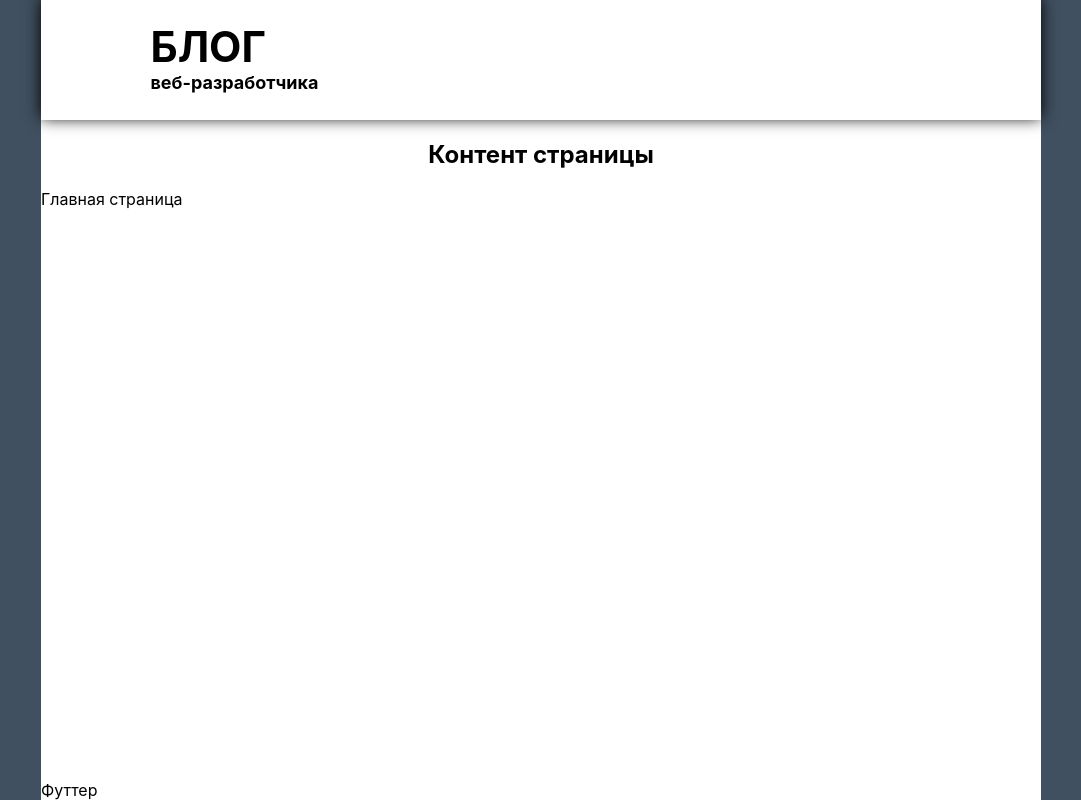
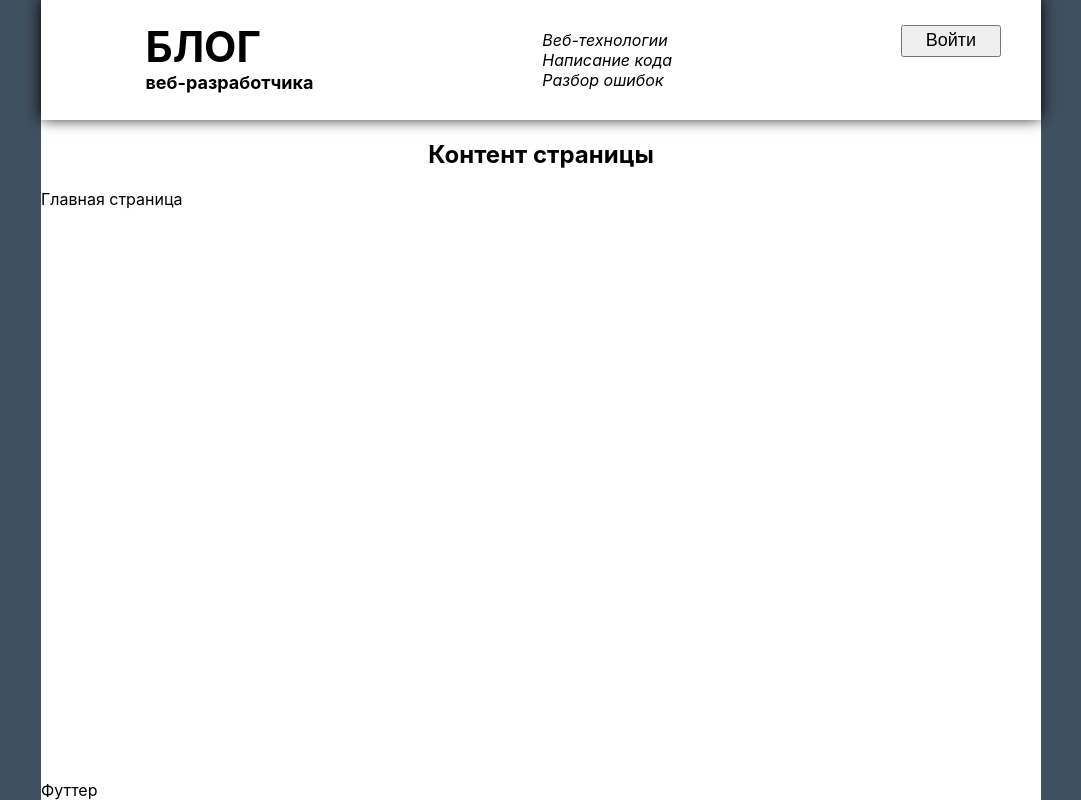
Before and after one commit to Zhiga-noff/react-blog, a React (Create React App) app: page / in a window 1280 px wide. Shown: the whole page, without its empty margins (99-1180 px from the left). Built offline with nearby package versions, Linux system fonts and the light colour scheme; a web font is replaced by a local one.

Commit message:
Вроде как доверстали внешний вид шляпы

```diff
--- a/src/components/header/Header.jsx
+++ b/src/components/header/Header.jsx
@@ -1,10 +1,22 @@
 import styled from 'styled-components';
-import { Logo } from './components';
+import { ControlPanel, Logo } from './components';
+
+const Discription = styled.div`
+  font-style: italic;
+`;
 
 const HeaderContainer = ({ className }) => {
   return (
     <header className={className}>
       <Logo />
+      <Discription>
+        Веб-технологии
+        <br />
+        Написание кода
+        <br />
+        Разбор ошибок
+      </Discription>
+      <ControlPanel />
     </header>
   );
 };
@@ -18,4 +30,8 @@
   top: 0;
   background-color: white;
   width: 1000px;
+
+  display: flex;
+  justify-content: space-between;
+  align-items: center;
 `;
--- /dev/null
+++ b/src/components/header/components/control-panel/ControlPanel.jsx
@@ -0,0 +1,31 @@
+import React from 'react';
+import styled from 'styled-components';
+import { Icon } from '../../../icon/Icon';
+
+const RightAligned = styled.div`
+  display: flex;
+  justify-content: flex-end;
+`;
+
+const Button = styled.button`
+  font-size: 18px;
+  width: 100px;
+  height: 32px;
+`;
+
+const ControlPanelContainer = ({ className }) => {
+  return (
+    <div className={className}>
+      <RightAligned>
+        <Button>Войти</Button>
+      </RightAligned>
+      <RightAligned>
+        <Icon id={'fa-backward'} margin={'10px 0 0 0'} />
+        <Icon id={'fa-file-text-o'} margin={'10px 0 0 15px'} />
+        <Icon id={'fa-users'} margin={'10px 0 0 15px'} />
+      </RightAligned>
+    </div>
+  );
+};
+
+export const ControlPanel = styled(ControlPanelContainer)``;
--- a/src/components/header/components/index.js
+++ b/src/components/header/components/index.js
@@ -1 +1,2 @@
 export * from './logo/Logo';
+export * from './control-panel/ControlPanel';
--- a/src/components/header/components/logo/Logo.jsx
+++ b/src/components/header/components/logo/Logo.jsx
@@ -1,16 +1,6 @@
 import React from 'react';
 import styled from 'styled-components';
-
-const IconContainer = ({ className }) => (
-  <div className={className}>
-    <i className={'fa fa-code'} aria-hidden={'true'}></i>
-  </div>
-);
-
-const Icon = styled(IconContainer)`
-  font-size: 70px;
-  margin-right: 15px;
-`;
+import { Icon } from '../../../icon/Icon';
 
 const LargeText = styled.div`
   font-size: 42px;
@@ -25,7 +15,7 @@
 const LogoContainer = ({ className }) => {
   return (
     <div className={className}>
-      <Icon />
+      <Icon id={'fa-code'} size={'70px'} margin={'0 10px 0 0'} />
       <div>
         <LargeText>БЛОГ</LargeText>
         <SmallText>веб-разработчика</SmallText>
--- /dev/null
+++ b/src/components/icon/Icon.jsx
@@ -0,0 +1,13 @@
+import styled from 'styled-components';
+import React from 'react';
+
+const IconContainer = ({ className, id }) => (
+  <div className={className}>
+    <i className={`fa ${id}`} aria-hidden={'true'}></i>
+  </div>
+);
+
+export const Icon = styled(IconContainer)`
+  font-size: ${({ size = '24px' }) => size};
+  margin: ${({ margin = '0' }) => margin};
+`;
--- a/src/components/index.js
+++ b/src/components/index.js
@@ -1 +1,2 @@
 export * from './header/Header';
+export * from './icon/Icon';
```
